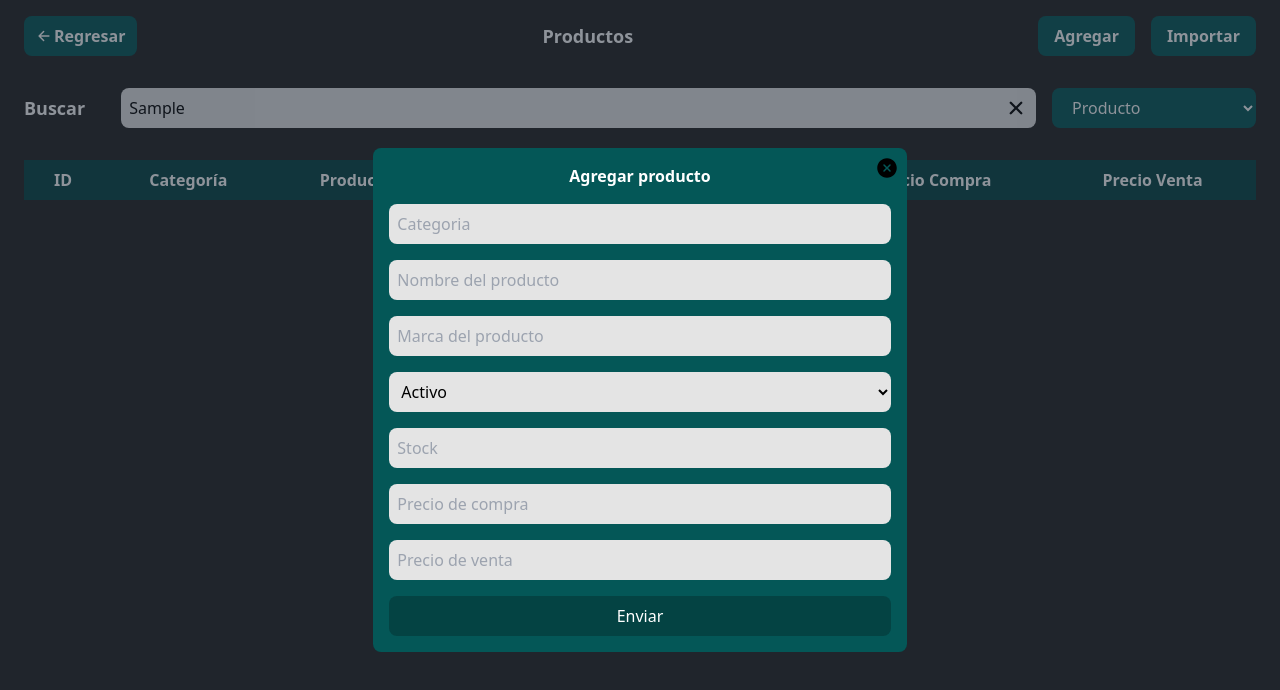
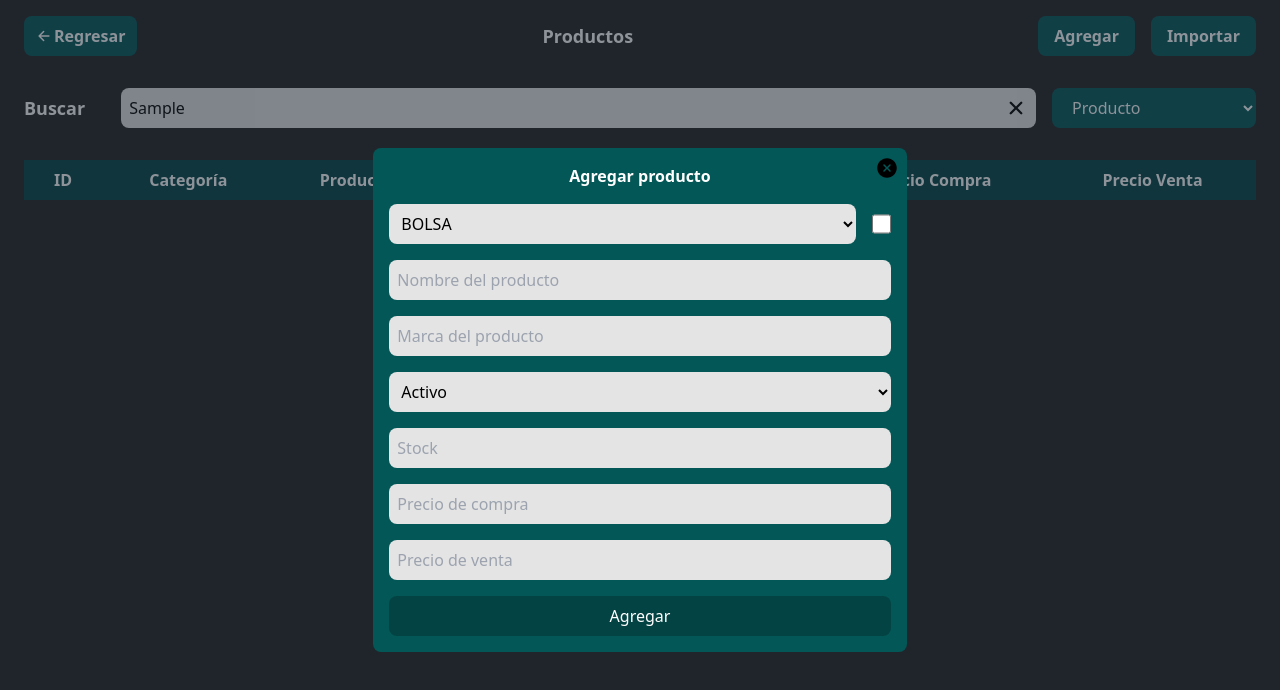
Before and after one commit to Zylown/inventario-front, a React (Vite) app: page /inventario in a window 1280 px wide. Both pictures are taken after typing "Sample" into the empty fields and a click on the button "Agregar". Shown: the top 690 px of the page. Built offline with nearby package versions, Linux system fonts and the light colour scheme.

Commit message:
add ModalAdd + ModalEdit

```diff
--- /dev/null
+++ b/src/sections/Inventario/ModalAdd.tsx
@@ -0,0 +1,135 @@
+import { IoCloseCircle } from "react-icons/io5";
+import { useForm } from "react-hook-form";
+import { useState } from "react";
+import { ModalAddData } from "../../types/Modal.type";
+import { zodResolver } from "@hookform/resolvers/zod";
+import { FormAddSchema } from "../../validations/FormAdd.validate";
+
+type ModalProps = {
+  isVisible: boolean;
+  onClose: () => void;
+  // children: React.ReactNode;
+};
+
+export default function ModalAgregar({
+  isVisible,
+  onClose,
+}: // children,
+ModalProps) {
+  const {
+    register,
+    handleSubmit,
+    formState: { errors },
+  } = useForm<ModalAddData>({
+    resolver: zodResolver(FormAddSchema),
+  });
+  const [checkBox, setCheckBox] = useState(false);
+
+  if (!isVisible) return null; // esto significa que si isVisible es false, no se muestra nada
+
+  const onSubmit = async (e) => {
+    console.log(e);
+  };
+
+  const handleChangeCheckBox = () => {
+    setCheckBox(!checkBox);
+  };
+
+  return (
+    <div className="fixed inset-0 bg-gray-800 bg-opacity-50 flex justify-center items-center z-50">
+      <div className="bg-verde-claro w-5/12 p-4 rounded-lg flex flex-col items-center relative">
+        <button
+          type="button"
+          className="hover:bg-verde-oscuro transition-all text-2xl rounded-lg absolute right-2 top-2"
+          onClick={onClose}
+        >
+          <IoCloseCircle />
+        </button>
+        <h1 className="font-semibold text-white text-center mb-4">
+          Agregar producto
+        </h1>
+
+        <form
+          className="w-full flex flex-col gap-4"
+          onSubmit={handleSubmit(onSubmit)}
+        >
+          <div className="flex gap-4">
+            {checkBox ? (
+              <input
+                className="p-2 w-full bg-crema rounded-lg"
+                type="text"
+                placeholder="Categoría"
+                {...register("categoria")}
+              />
+            ) : (
+              <select
+                className="p-2 w-full bg-crema rounded-lg"
+                {...register("categoria")}
+              >
+                <option value="bolsa">BOLSA</option>
+                <option value="todos">TODOS</option>
+              </select>
+            )}
+            <input
+              type="checkbox"
+              onChange={handleChangeCheckBox}
+              className="w-5"
+            />
+          </div>
+          {errors.categoria && (
+            <p className="text-red-500">{"* " + errors.categoria.message}</p>
+          )}
+          <input
+            type="text"
+            className="p-2 w-full bg-crema rounded-lg"
+            placeholder="Nombre del producto"
+            {...register("producto")}
+          />
+          {errors.producto && (
+            <p className="text-red-500">{"* " + errors.producto.message}</p>
+          )}
+          <input
+            type="text"
+            className="p-2 w-full bg-crema rounded-lg"
+            placeholder="Marca del producto"
+            {...register("marca")}
+          />
+          {errors.marca && (
+            <p className="text-red-500">{"* " + errors.marca.message}</p>
+          )}
+          <select
+            className="p-2 w-full bg-crema rounded-lg"
+            {...register("estado")}
+          >
+            <option value="1">Activo</option>
+            <option value="0">Desactivo</option>
+          </select>
+          <input
+            type="text"
+            className="p-2 w-full bg-crema rounded-lg"
+            placeholder="Stock"
+            {...register("stock")}
+          />
+          <input
+            type="text"
+            className="p-2 w-full bg-crema rounded-lg"
+            placeholder="Precio de compra"
+            {...register("precioC")}
+          />
+          <input
+            type="text"
+            className="p-2 w-full bg-crema rounded-lg"
+            placeholder="Precio de venta"
+            {...register("precioV")}
+          />
+          <button
+            type="submit"
+            className="hover:opacity-90 transition-all bg-verde-oscuro px-4 py-2 rounded-lg text-white"
+          >
+            Agregar
+          </button>
+        </form>
+      </div>
+    </div>
+  );
+}
--- a/src/sections/Inventario/ModalAgregar.tsx
+++ b/src/sections/Inventario/ModalEdit.tsx
@@ -1,23 +1,36 @@
 import { IoCloseCircle } from "react-icons/io5";
 import { useForm } from "react-hook-form";
+import { zodResolver } from "@hookform/resolvers/zod";
+import { FormAddSchema } from "../../validations/FormAdd.validate";
+import { ModalEditData } from "../../types/Modal.type";
 
 type ModalProps = {
   isVisible: boolean;
   onClose: () => void;
-  // children: React.ReactNode;
+  initialData: ModalEditData;
+  onEdit: (data: ModalEditData) => void;
 };
 
-export default function ModalAgregar({
+export default function ModalEdit({
   isVisible,
   onClose,
-}: // children,
-ModalProps) {
-  const { register, handleSubmit } = useForm();
+  initialData,
+  onEdit,
+}: ModalProps) {
+  const {
+    register,
+    handleSubmit,
+    formState: { errors },
+  } = useForm<ModalEditData>({
+    resolver: zodResolver(FormAddSchema),
+    defaultValues: initialData,
+  });
 
-  if (!isVisible) return null; // esto significa que si isVisible es false, no se muestra nada
+  if (!isVisible) return null;
 
-  const onSubmit = async (e) => {
-    console.log(e);
+  const onSubmit = (data: ModalEditData) => {
+    onEdit(data);
+    onClose();
   };
 
   return (
@@ -31,31 +44,42 @@ ModalProps) {
           <IoCloseCircle />
         </button>
         <h1 className="font-semibold text-white text-center mb-4">
-          Agregar producto
+          Editar producto
         </h1>
-
         <form
           className="w-full flex flex-col gap-4"
           onSubmit={handleSubmit(onSubmit)}
         >
-          <input
-            type="text"
-            className="p-2 w-full bg-crema rounded-lg"
-            placeholder="Categoria"
-            {...register("categoria")}
-          />
+          <div className="flex gap-4">
+            <select
+              className="p-2 w-full bg-crema rounded-lg"
+              {...register("categoria")}
+            >
+              <option value="bolsa">BOLSA</option>
+              <option value="todos">TODOS</option>
+            </select>
+          </div>
+          {errors.categoria && (
+            <p className="text-red-500">{"* " + errors.categoria.message}</p>
+          )}
           <input
             type="text"
             className="p-2 w-full bg-crema rounded-lg"
             placeholder="Nombre del producto"
             {...register("producto")}
           />
+          {errors.producto && (
+            <p className="text-red-500">{"* " + errors.producto.message}</p>
+          )}
           <input
             type="text"
             className="p-2 w-full bg-crema rounded-lg"
             placeholder="Marca del producto"
             {...register("marca")}
           />
+          {errors.marca && (
+            <p className="text-red-500">{"* " + errors.marca.message}</p>
+          )}
           <select
             className="p-2 w-full bg-crema rounded-lg"
             {...register("estado")}
@@ -67,25 +91,28 @@ ModalProps) {
             type="text"
             className="p-2 w-full bg-crema rounded-lg"
             placeholder="Stock"
-            {...register("stock")}
+            {...register("stock", { valueAsNumber: true })}
           />
+          {errors.stock && (
+            <p className="text-red-500">{"* " + errors.stock.message}</p>
+          )}
           <input
             type="text"
             className="p-2 w-full bg-crema rounded-lg"
             placeholder="Precio de compra"
-            {...register("precioC")}
+            {...register("precioC", { valueAsNumber: true })}
           />
           <input
             type="text"
             className="p-2 w-full bg-crema rounded-lg"
             placeholder="Precio de venta"
-            {...register("precioV")}
+            {...register("precioV", { valueAsNumber: true })}
           />
           <button
             type="submit"
             className="hover:opacity-90 transition-all bg-verde-oscuro px-4 py-2 rounded-lg text-white"
           >
-            Enviar
+            Editar
           </button>
         </form>
       </div>
--- a/src/sections/Inventario/Top.tsx
+++ b/src/sections/Inventario/Top.tsx
@@ -1,7 +1,7 @@
 import { useState } from "react";
 import { IoArrowBack } from "react-icons/io5";
 import { useNavigate } from "react-router-dom";
-import ModalAgregar from "./ModalAgregar";
+import ModalAgregar from "./ModalAdd";
 
 export default function Top() {
   const [isVisible, setIsVisible] = useState(false);
```
